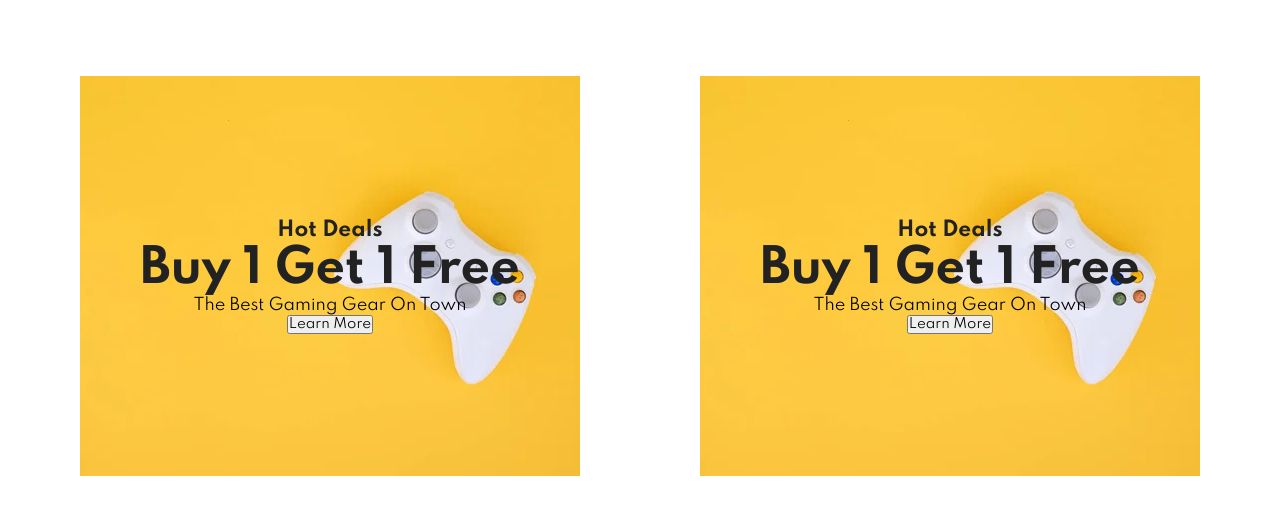
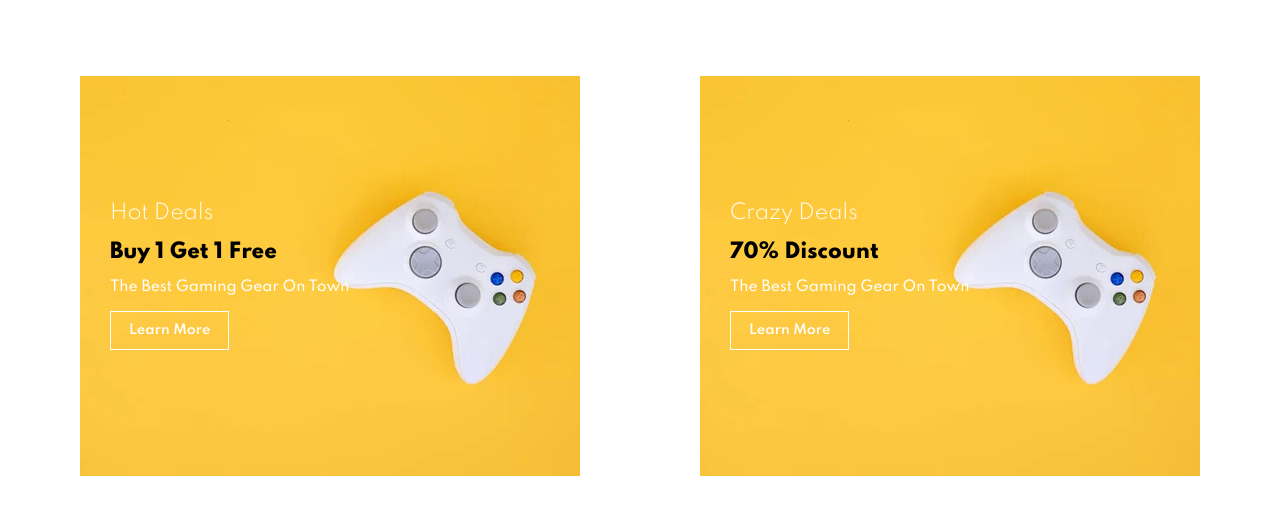
Before and after one commit to FarhanAp/geararena, a PHP site: page /marketplace.html in a window 1280 px wide. Shown: the part 2552-3068 px from the top of the page. Run offline with PHP 8.4, Linux system fonts and the light colour scheme.

Commit message:
fix parah ini

```diff
--- a/marketplace.css
+++ b/marketplace.css
@@ -51,6 +51,18 @@ button.normal{
     border-radius: 4px;
     cursor: pointer;
     border: none;
+    outline: none;
+    transition: 0.2s;
+}
+
+button.white{
+    font-size: 13px;
+    font-weight: 600;
+    padding: 11px 18px;
+    color: #fff;
+    background-color: transparent;
+    cursor: pointer;
+    border: 1px solid #fff;
     outline: none;
     transition: 0.2s;
 }
@@ -327,11 +339,39 @@ body {
     display: flex;
     flex-direction: column;
     justify-content: center;
-    align-items: center;
-    text-align: center;
+    align-items: flex-start;
     background-image: url("images/banner2.jpg");
     min-width: 500px;
     height: 50vh;
     background-size: cover;
     background-position: center;
+    padding: 30px;
 }
+
+#sm-banner .banner-box2{
+    background-image: url("images/banner3.jpg");
+}
+
+#sm-banner h4{
+    color: #fff;
+    font-size: 20px;
+    font-weight: 300;
+}
+
+#sm-banner h2{
+    color: #000;
+    font-size: 20px;
+    font-weight: 800;
+}
+
+#sm-banner span{
+    color: #fff;
+    font-size: 14px;
+    font-weight: 500;
+    padding-bottom: 15px;
+}
+
+#sm-banner .banner-box:hover button{
+    background: #088178;
+    border: 1px solid #088178;
+}
--- a/marketplace.html
+++ b/marketplace.html
@@ -225,13 +225,13 @@
             <h4>Hot Deals</h4>
             <h2>Buy 1 Get 1 Free</h2>
             <span>The Best Gaming Gear On Town</span>
-            <button>Learn More</button>
+            <button class="white">Learn More</button>
         </div>
         <div class="banner-box">
-            <h4>Hot Deals</h4>
-            <h2>Buy 1 Get 1 Free</h2>
+            <h4>Crazy Deals</h4>
+            <h2>70% Discount </h2>
             <span>The Best Gaming Gear On Town</span>
-            <button>Learn More</button>
+            <button class="white">Learn More</button>
         </div>
     </section>
 
```
Also changed, not shown: images/banner3.jpg (added).
